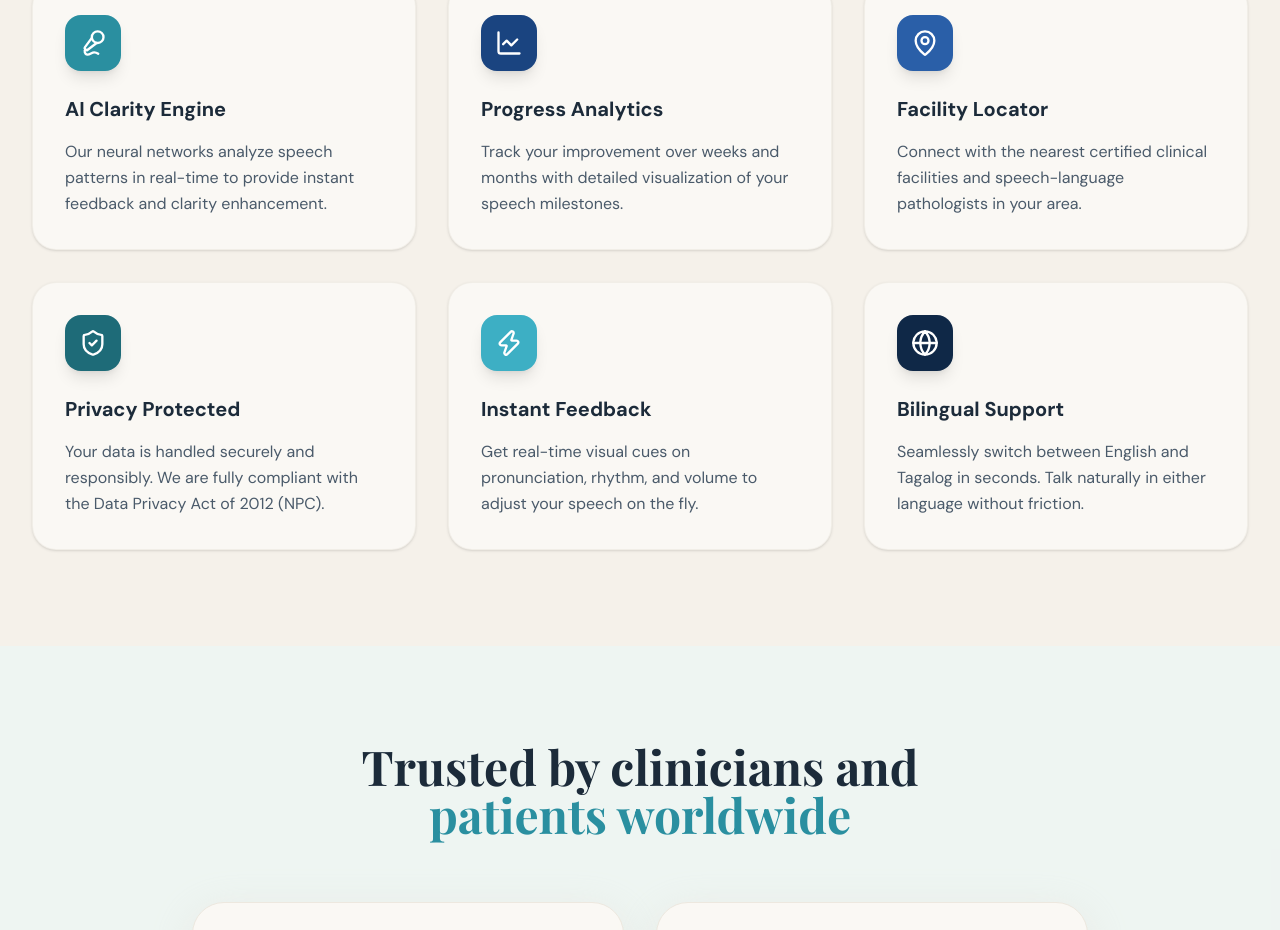
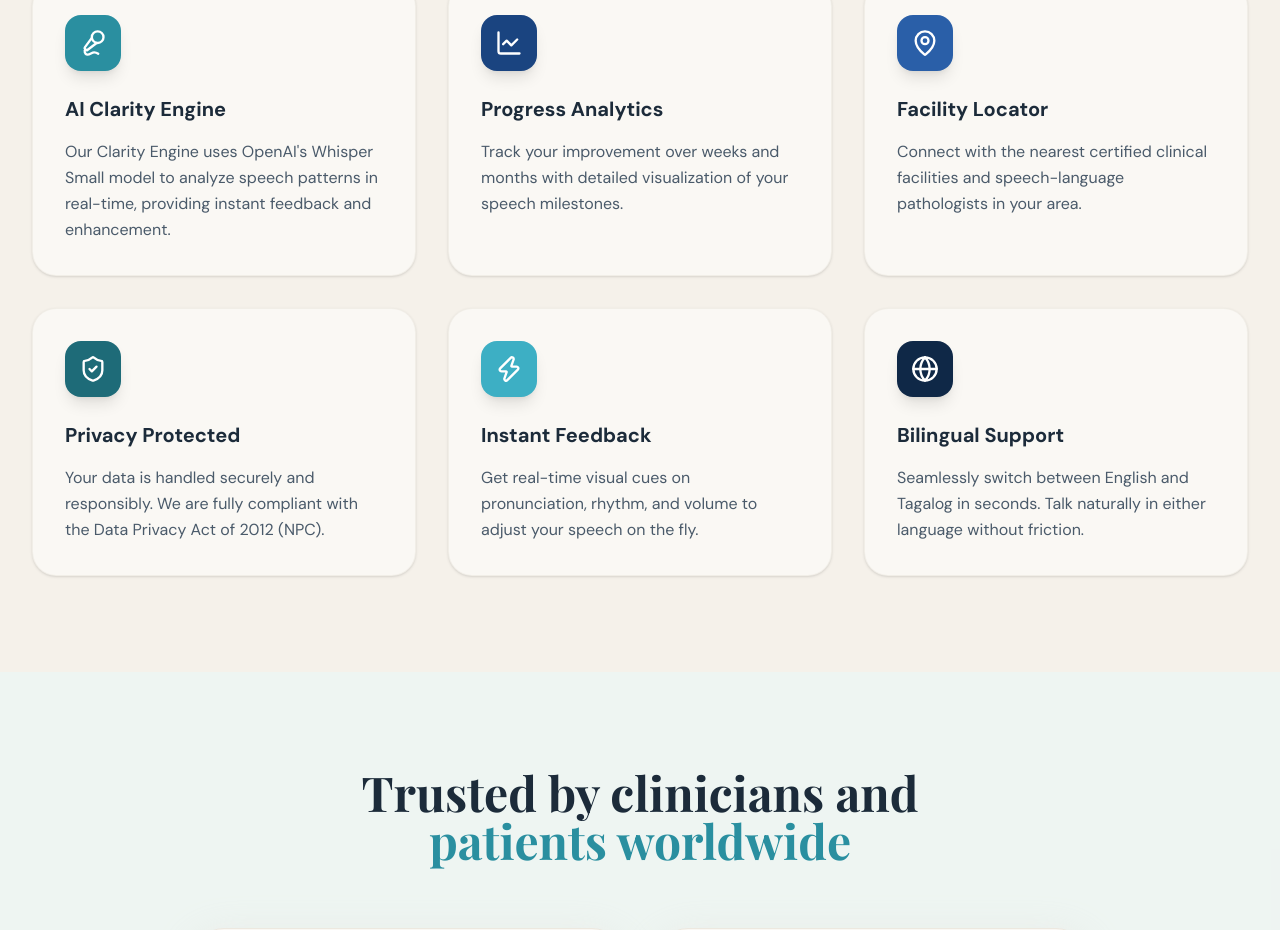
Before and after one commit to Eybri/articulink-ads, a Next.js app: page / in a window 1280 px wide. Shown: the part 1184-2114 px from the top of the page. Built offline with nearby package versions, Linux system fonts and the light colour scheme.

Commit message:
features added

```diff
--- a/src/components/Features.tsx
+++ b/src/components/Features.tsx
@@ -21,7 +21,7 @@ const features = [
   {
     icon: Mic2,
     title: "AI Clarity Engine",
-    description: "Our neural networks analyze speech patterns in real-time to provide instant feedback and clarity enhancement.",
+    description: "Our Clarity Engine uses OpenAI's Whisper Small model to analyze speech patterns in real-time, providing instant feedback and enhancement.",
     color: COLORS.teal,
   },
   {
```
